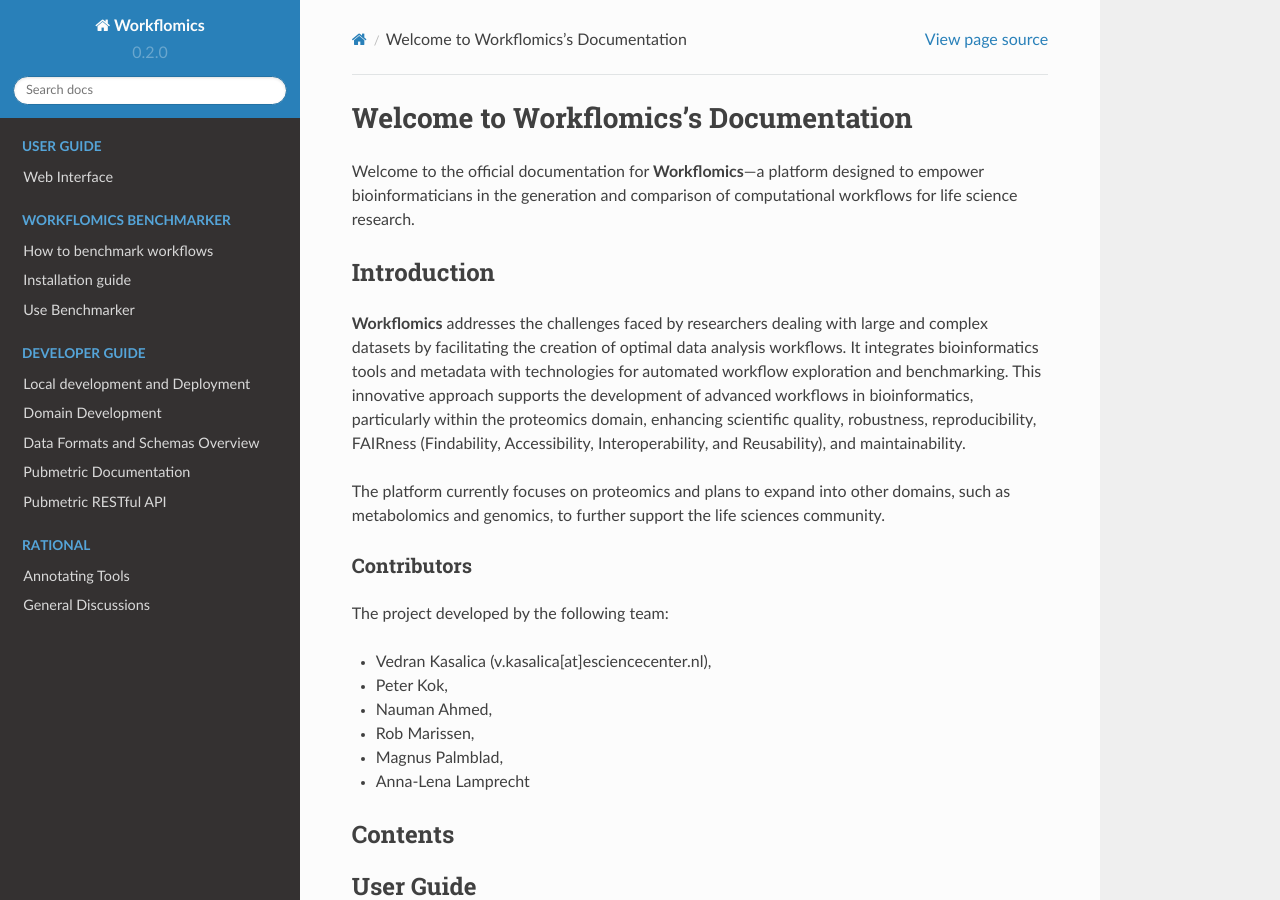
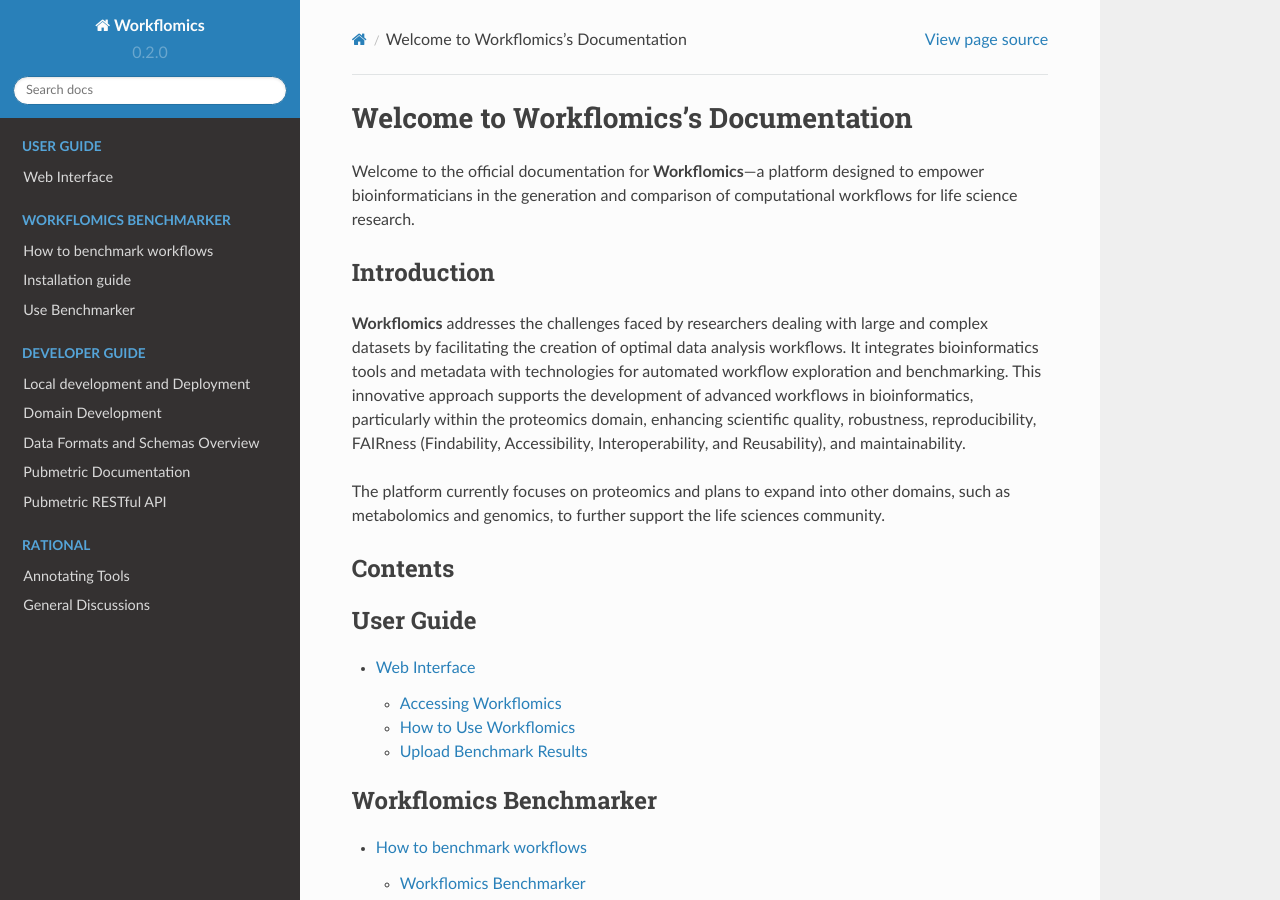
Before and after one commit to Workflomics/workflomics-readthedocs, a Sphinx documentation site: the page built from docs/source/index.rst, in a window 1280 px wide and 900 px high. Built offline with Sphinx 7.4.7 and the Read the Docs theme 2.0.0, drawn with Linux system fonts in a browser that asks for light colours; some of the changed text lies outside the part shown.

```diff
--- a/docs/source/index.rst
+++ b/docs/source/index.rst
@@ -9,18 +9,6 @@ Introduction
 **Workflomics** addresses the challenges faced by researchers dealing with large and complex datasets by facilitating the creation of optimal data analysis workflows. It integrates bioinformatics tools and metadata with technologies for automated workflow exploration and benchmarking. This innovative approach supports the development of advanced workflows in bioinformatics, particularly within the proteomics domain, enhancing scientific quality, robustness, reproducibility, FAIRness (Findability, Accessibility, Interoperability, and Reusability), and maintainability.
 
 The platform currently focuses on proteomics and plans to expand into other domains, such as metabolomics and genomics, to further support the life sciences community.
-
-Contributors
-************
-
-The project developed by the following team:
-
-* Vedran Kasalica (v.kasalica[at]esciencecenter.nl),
-* Peter Kok,
-* Nauman Ahmed,
-* Rob Marissen,
-* Magnus Palmblad,
-* Anna-Lena Lamprecht
 
 Contents
 --------
```
Also changed, not shown: other parts of docs/source/index.rst (+13 -0 lines), docs/source/developer-guide/domain-development.rst (+5 -3 lines).
